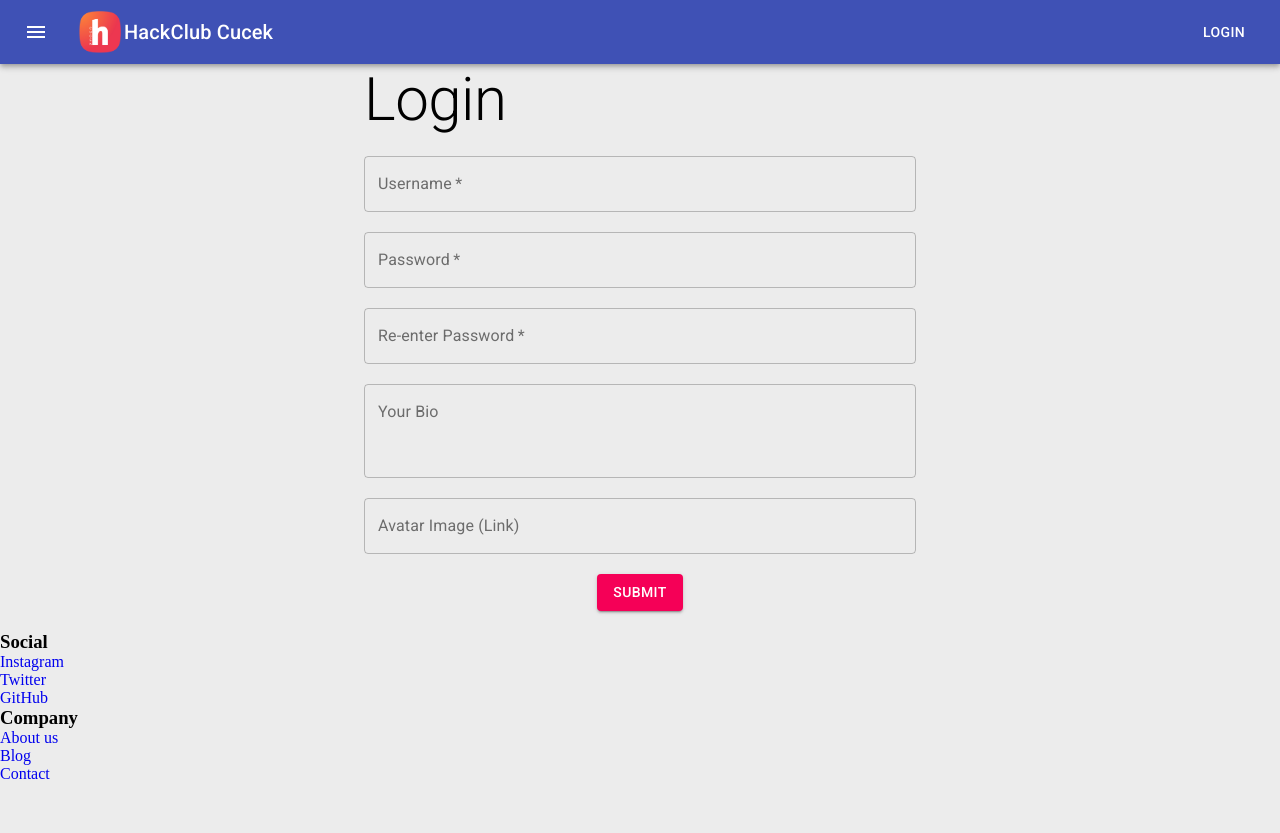
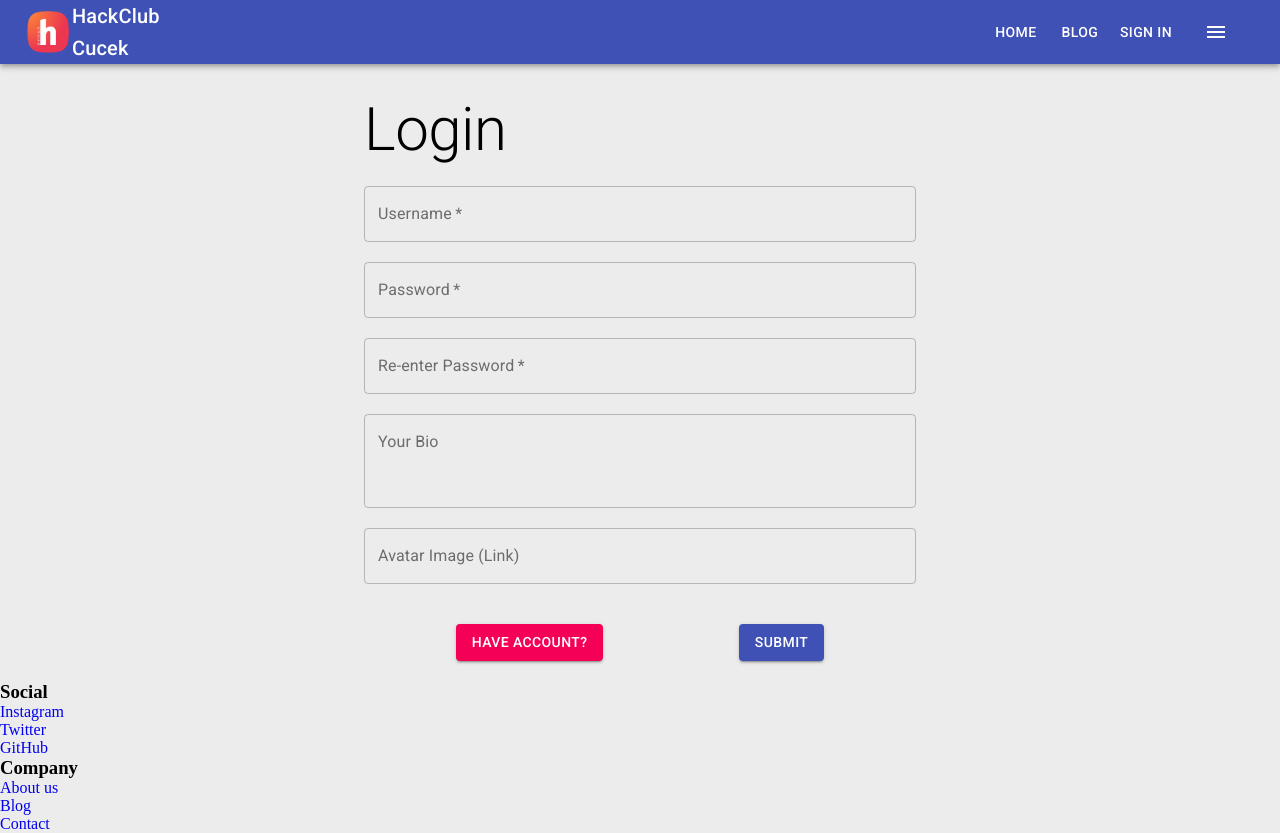
Before and after one commit to Vyshnav-KS/hackclubcucek-1, a React (Create React App) app: page /join/signup in a window 1280 px wide. Before the commit the page ends 800 px from the top, so only its background shows below. Built offline with nearby package versions, Linux system fonts and the light colour scheme; no server answers.

Commit message:
Material design preview image on blog posts

```diff
--- a/src/App.js
+++ b/src/App.js
@@ -11,9 +11,9 @@ import Signup from './join/Signup';
 import Navbar from './Navbar';
 
 function App() {
+
   return (
     <Router>
-            <div className="App">
         <Navbar></Navbar>
         <div className="content">
           <Switch>
@@ -41,7 +41,6 @@ function App() {
           </Switch>
         </div>
         <Footer></Footer>
-            </div>
     </Router>
   );
 }
--- a/src/Navbar.js
+++ b/src/Navbar.js
@@ -1,5 +1,5 @@
 // File for Navbar component
-import {Link} from "react-router-dom";
+import {useHistory} from "react-router-dom";
 import hackclub_logo from './images/hackclub.png';
 import { makeStyles } from '@material-ui/core/styles';
 import AppBar from '@material-ui/core/AppBar';
@@ -9,10 +9,13 @@ import Button from '@material-ui/core/Button';
 import IconButton from '@material-ui/core/IconButton';
 import MenuIcon from '@material-ui/icons/Menu';
 import Avatar from '@material-ui/core/Avatar';
+import Container from '@material-ui/core/Container';
+import Hidden from '@material-ui/core/Hidden';
 
 const useStyles = makeStyles((theme) => ({
   root: {
     flexGrow: 1,
+    marginBottom: 30
   },
   menuButton: {
     marginRight: theme.spacing(2),
@@ -24,18 +27,30 @@ const useStyles = makeStyles((theme) => ({
     width: theme.spacing(6),
     height: theme.spacing(6),
   },
+  container: {
+    display: 'inline-block',
+    textAlign: 'right'
+  }
 }));
 
 const Navbar = () => {
   const classes = useStyles();
+  const history = useHistory();
+
+  const onLoginClick = () => {
+    history.push("/join/login");
+  }
+  const onHomeClick = () => {
+    history.push("/");
+  }
+  const onBlogClick = () => {
+    history.push("/blog");
+  }
 
   return (
     <div className={classes.root}>
       <AppBar position="static">
         <Toolbar>
-          <IconButton edge="start" className={classes.menuButton} color="inherit" aria-label="menu">
-            <MenuIcon />
-          </IconButton>
           <Avatar
             className={classes.medium}
             alt="Hackclub_logo"
@@ -44,7 +59,16 @@ const Navbar = () => {
           <Typography variant="h6" className={classes.title}>
             HackClub Cucek
           </Typography>
-          <Button color="inherit">Login</Button>
+          <Container className={classes.container}>
+            <Hidden only={['xs']}>
+              <Button color="inherit" onClick={onHomeClick}>HOME</Button>
+              <Button color="inherit" onClick={onBlogClick}>BLOG</Button>
+              <Button color="inherit" onClick={onLoginClick}>Sign in</Button>
+            </Hidden>
+          </Container>
+          <IconButton edge="start" className={classes.menuButton} color="inherit" aria-label="menu">
+            <MenuIcon />
+          </IconButton>
         </Toolbar>
       </AppBar>
     </div>
--- a/src/blog/BlogCard.js
+++ b/src/blog/BlogCard.js
@@ -3,11 +3,23 @@ import CardHeader from '@material-ui/core/CardHeader'
 import CardContent from '@material-ui/core/CardContent'
 import CardMedia from '@material-ui/core/CardMedia';
 import Avatar from '@material-ui/core/Avatar';
-// import IconButton from '@material-ui/core/IconButton'
 import Typography from '@material-ui/core/Typography'
 import {Link} from 'react-router-dom'
+import {useEffect, useState} from 'react';
+import useFetch from '../useFetch';
+import {serverAddress} from '../Utility'
 
 const BlogCard = ({post}) => {
+  const [authorAvatar, setAuthorAvatar] = useState("");
+  const [target, setTarget] = useState({uri:`${serverAddress}/getUserInfo.php`, data: {name: post.author, type: "avatar"}});
+  const serverResponse = useFetch(target);
+
+  useEffect(() => {
+    if (serverResponse.data && serverResponse.data.result) {
+      setAuthorAvatar(serverResponse.data.avatar);
+    }
+  }, [serverResponse])
+
   return (
     <Link to={`/blogs/${post.id}`}>
       <Card elevation={1}>
@@ -21,11 +33,13 @@ const BlogCard = ({post}) => {
         <CardHeader
           title={post.author}
           subheader={post.date}
-        avatar={
-          <Avatar aria-label="recipe">
-            {post.author[0]}
-          </Avatar>
-        }
+          avatar={
+            <Avatar
+              alt={post.author[0]}
+              src={authorAvatar}
+            >
+            </Avatar>
+          }
         />
         <CardContent>
           <Typography variant="h6" color="textSecondary">
--- a/src/join/Login.js
+++ b/src/join/Login.js
@@ -21,8 +21,11 @@ const useStyles = makeStyles({
 
   container: {
     margin: 'auto',
-    width: '80%',
+    width: '90%',
     maxWidth: 600
+  },
+  buttonContainer: {
+    display: 'flex',
   }
 })
 
@@ -31,10 +34,6 @@ const Login = () => {
   // Username, Password
   const [userName, setUserName] = useState('');
   const [password, setPassword] = useState("");
-
-  // Username, Password error
-  const [usernameError, setUsernameError] = useState("");
-  const [passwordError, setPasswordError] = useState("");
 
   // State to hold submit button press
   const [isSubmitPressed, setIsSubmitPressed] = useState(false);
@@ -54,6 +53,10 @@ const Login = () => {
     setIsSubmitPressed(true);
     setTarget({uri: `${serverAddress}/login.php`, data: {name: userName, pass: password}});
     console.log("button pressed");
+  }
+
+  const handleCreateAccount = () => {
+    history.push('/join/signup')
   }
 
   // Called when Login success
@@ -104,7 +107,6 @@ const Login = () => {
         color="secondary"
         fullWidth
         required
-        error={usernameError}
       />
 
 
@@ -116,18 +118,30 @@ const Login = () => {
         color="secondary"
         fullWidth
         required
-        error={passwordError}
       />
+
+      <Container className={classes.buttonContainer}>
+        {/* Create Button */}
+        <Button className={classes.field}
+          type="submit"
+          color="secondary"
+          variant="contained"
+          onClick= {handleCreateAccount}
+        >
+          Create Account?
+        </Button>
 
         {/* Submit Button */}
         <Button className={classes.field}
           type="submit"
-        color="secondary"
+          color="primary"
           variant="contained"
           onClick= {handleSubmit}
         >
           Submit
         </Button>
+
+      </Container>
       <Typography variant="button" color="error" >
         {currentStatus}
       </Typography>
--- a/src/join/Signup.js
+++ b/src/join/Signup.js
@@ -20,8 +20,12 @@ const useStyles = makeStyles({
 
   container: {
     margin: 'auto',
-    width: '80%',
+    width: '90%',
     maxWidth: 600
+  },
+
+  buttonContainer: {
+    display: 'flex',
   }
 })
 
@@ -53,6 +57,9 @@ const Signup = () => {
     console.log("button pressed");
   }
 
+  const handleLogin = () => {
+    history.push('/join/login')
+  }
   // Execute after submit press
   if (isSubmitPressed) {
     // waiting for response
@@ -152,15 +159,28 @@ const Signup = () => {
           fullWidth
         />
 
+        <Container className={classes.buttonContainer}>
+          {/* Create Button */}
+          <Button className={classes.field}
+            type="submit"
+            color="secondary"
+            variant="contained"
+            onClick= {handleLogin}
+          >
+            Have Account?
+          </Button>
+
           {/* Submit Button */}
           <Button className={classes.field}
             type="submit"
-          color="secondary"
+            color="primary"
             variant="contained"
             onClick= {handleSubmit}
           >
             Submit
           </Button>
+
+        </Container>
         <Typography variant="button" color="error">
           {currentStatus}
         </Typography>
```
Also changed, not shown: 1 other file (tests, documents, lock files or other folders). Lines whose indentation alone changed are shown as unchanged.
